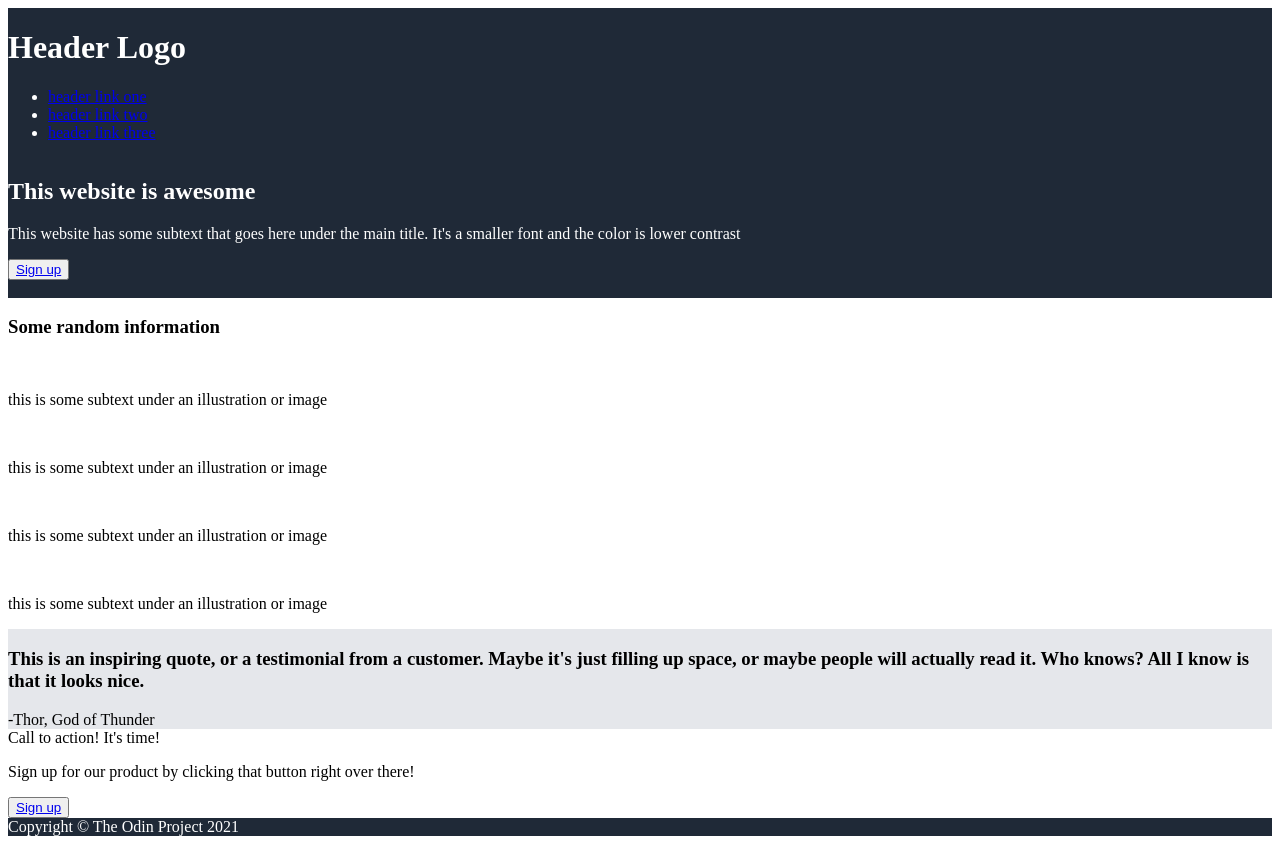
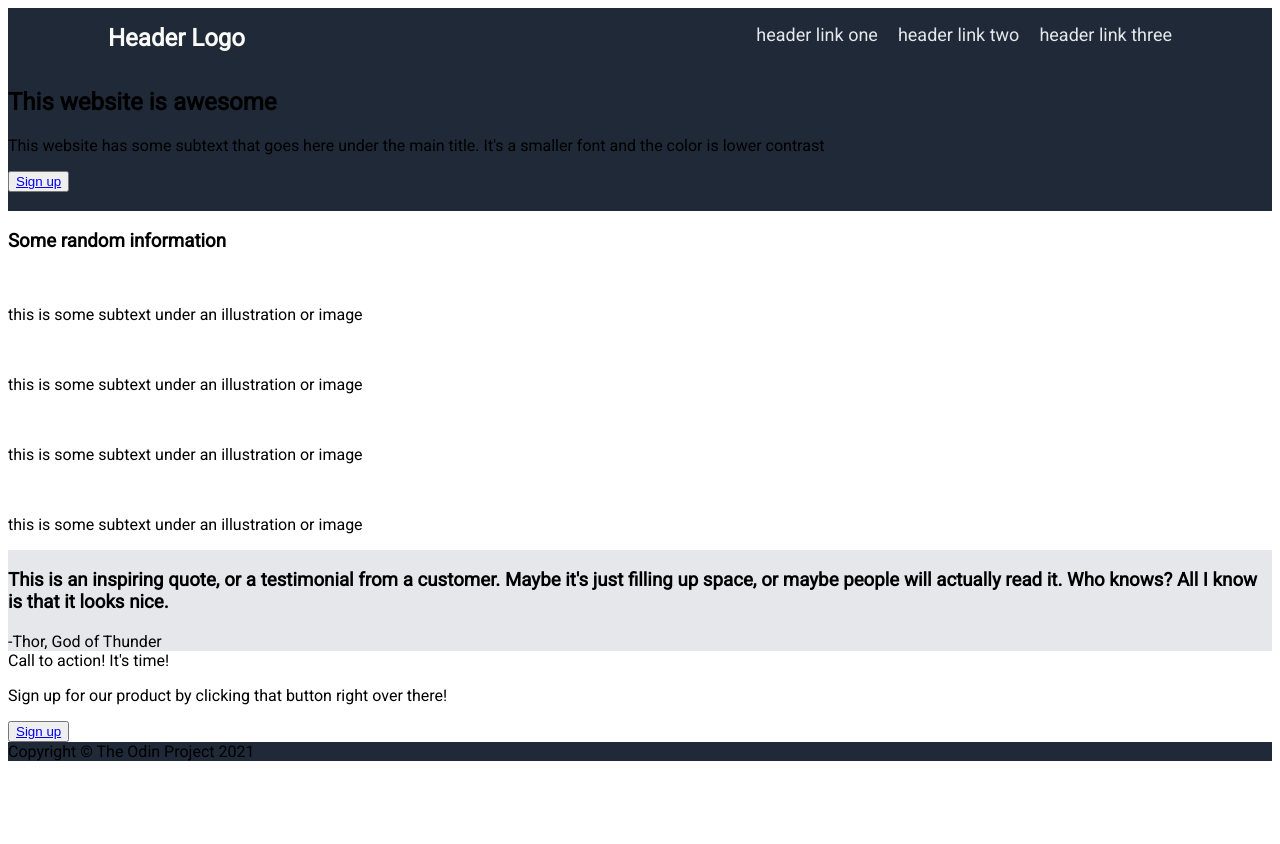
Before and after one commit to elizabethgriffith/odin-landing-page, a plain HTML site: page index.html in a window 1280 px wide. After the commit the page ends 800 px from the top, so only its background shows below. Drawn offline with Linux system fonts and the light colour scheme.

Commit message:
Style navigation bar

```diff
--- a/index.html
+++ b/index.html
@@ -5,15 +5,16 @@
         <meta http-equiv="X-UA-Compatible" content="IE=edge">
         <meta name="viewport" content="width=device-width, initial-scale=1.0">
         <title>Odin Landing Page Project</title>
+        <link href="https://fonts.googleapis.com/css2?family=Roboto&display=swap" rel="stylesheet">
         <link rel="stylesheet" href="style.css">
     </head>
     <body>
     <header>
         <h1>Header Logo</h1>
         <ul>
-            <li><a href='#'>header link one</a></li>
-            <li><a href='#'>header link two</a></li>
-            <li><a href='#'>header link three</a></li>
+            <li class="navLink"><a href='#'>header link one</a></li>
+            <li class="navLink"><a href='#'>header link two</a></li>
+            <li class="navLink"><a href='#'>header link three</a></li>
         </ul>
     </header>
     <section class="firstSection">
--- a/style.css
+++ b/style.css
@@ -1,14 +1,35 @@
 body {
     display: flex;
-    flex-direction:column
+    flex-direction:column;
+    font-family: 'Roboto', sans-serif;
 }
+
 header, footer, .firstSection {
     background-color: #1F2937;
-    color: white;
 }
 
+header {
+    display: flex;
+    justify-content: space-between;
+    padding: 0 100px;
+}
 
+ul {
+    display: flex;
+    list-style-type: none;
+    gap: 20px;
+}
 
+.navLink a {
+    color: #E5E7EB;
+    font-size: 18px;
+    text-decoration: none;
+}
+
+h1 {
+    font-size: 24px;
+    color: #F9FAF8;
+}
 .thirdSection {
     background-color: #E5E7EB;
 }
```
